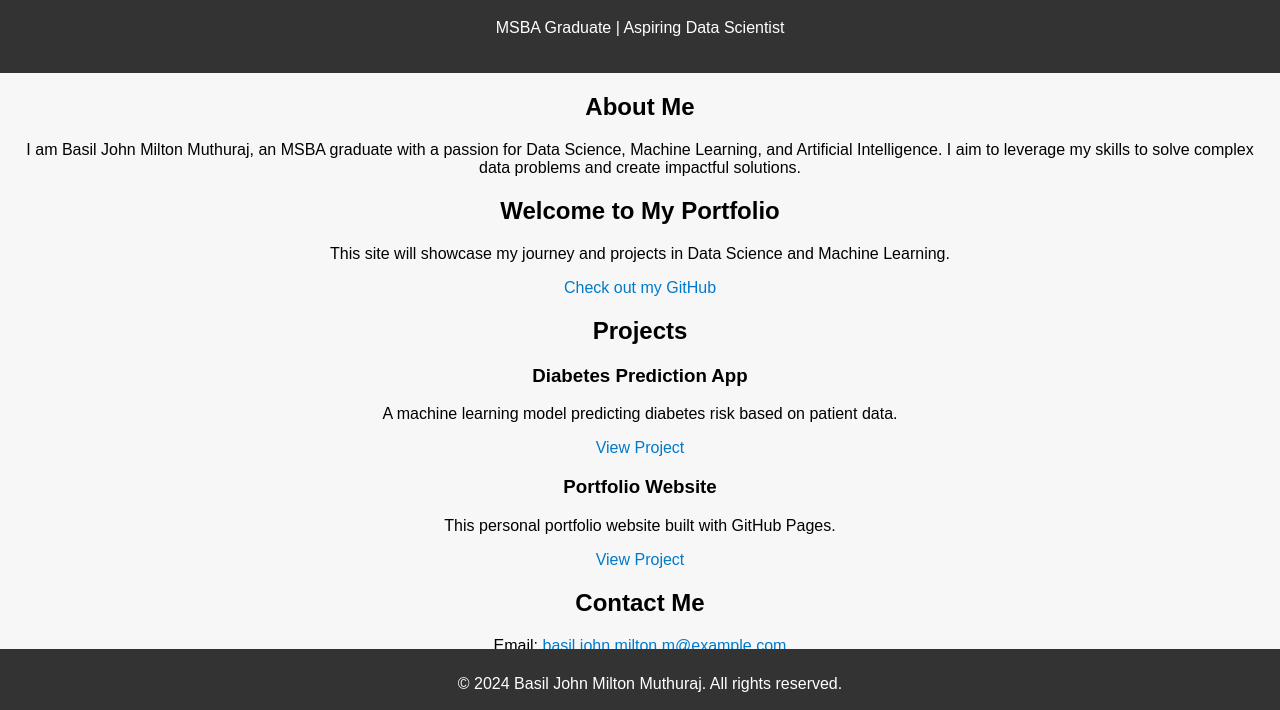
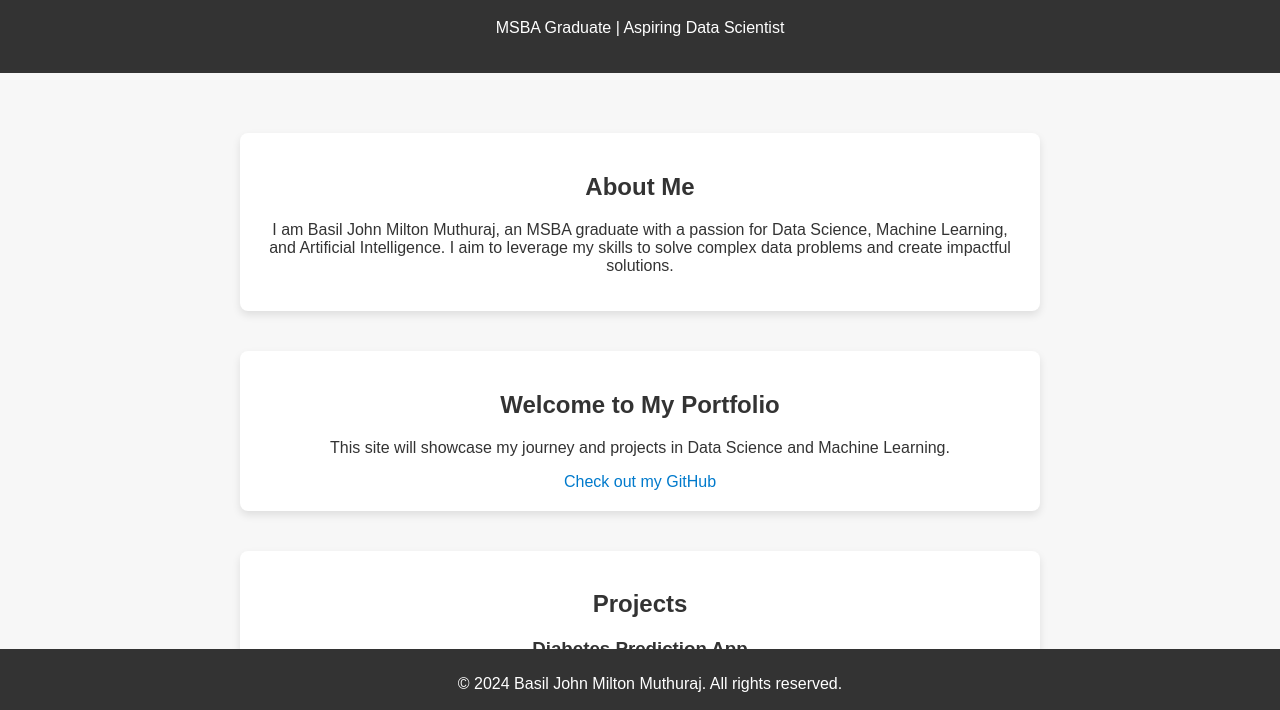
Before and after one commit to BasilJohnMiltonM/bjmm.github.io, a plain HTML site: page index.html in a window 1280 px wide. Shown: the part 81-791 px from the top of the page. Drawn offline with Linux system fonts and the light colour scheme.

Commit message:
Update index.html
Enhanced website look

```diff
--- a/index.html
+++ b/index.html
@@ -5,11 +5,55 @@
     <meta name="viewport" content="width=device-width, initial-scale=1.0">
     <title>Basil John Milton M | Portfolio</title>
     <style>
-        body { font-family: Arial, sans-serif; background: #f7f7f7; margin: 0; padding: 0; }
-        header { background: #333; color: white; padding: 20px; text-align: center; }
-        section { margin: 20px; text-align: center; }
-        footer { background: #333; color: white; text-align: center; padding: 10px; position: fixed; bottom: 0; width: 100%; }
-        a { color: #007acc; text-decoration: none; }
+        body {
+            font-family: Arial, sans-serif;
+            background: #f7f7f7;
+            margin: 0;
+            padding: 0;
+            color: #333;
+        }
+        header {
+            background: #333;
+            color: white;
+            padding: 20px;
+            text-align: center;
+        }
+        section {
+            margin: 40px auto;
+            padding: 20px;
+            max-width: 800px;
+            text-align: center;
+            background: white;
+            border-radius: 8px;
+            box-shadow: 0 4px 8px rgba(0, 0, 0, 0.1);
+        }
+        footer {
+            background: #333;
+            color: white;
+            text-align: center;
+            padding: 10px;
+            position: fixed;
+            bottom: 0;
+            width: 100%;
+        }
+        a {
+            color: #007acc;
+            text-decoration: none;
+            transition: color 0.3s;
+        }
+        a:hover {
+            color: #00509e;
+        }
+        ul {
+            list-style-type: none;
+            padding: 0;
+        }
+        ul li {
+            margin-bottom: 20px;
+        }
+        h2 {
+            color: #333;
+        }
     </style>
 </head>
 <body>
@@ -17,6 +61,7 @@
         <h1>Basil John Milton M</h1>
         <p>MSBA Graduate | Aspiring Data Scientist</p>
     </header>
+    <div style="max-width: 800px; margin: 0 auto; padding: 20px;">
         <section>
             <h2>About Me</h2>
             <p>I am Basil John Milton Muthuraj, an MSBA graduate with a passion for Data Science, Machine Learning, and Artificial Intelligence. I aim to leverage my skills to solve complex data problems and create impactful solutions.</p>
@@ -28,7 +73,7 @@
         </section>
         <section>
             <h2>Projects</h2>
-    <ul style="list-style-type:none; padding:0;">
+            <ul>
                 <li>
                     <h3>Diabetes Prediction App</h3>
                     <p>A machine learning model predicting diabetes risk based on patient data.</p>
@@ -46,6 +91,7 @@
             <p>Email: <a href="mailto:basil.john.milton.m@example.com">basil.john.milton.m@example.com</a></p>
             <p>LinkedIn: <a href="https://www.linkedin.com/in/basiljohnmiltonm" target="_blank">Visit My Profile</a></p>
         </section>
+    </div>
     <footer>
         <p>&copy; 2024 Basil John Milton Muthuraj. All rights reserved.</p>
     </footer>
```
Lines whose indentation alone changed are shown as unchanged.
